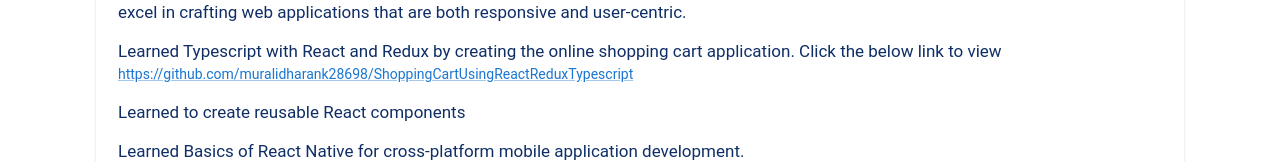
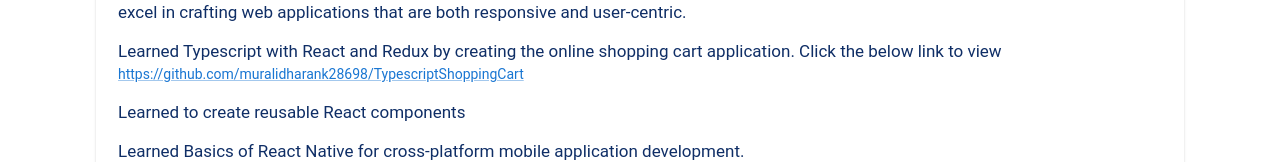
Before and after one commit to muralidharank28698/my_portfolio, a React (Create React App) app: page /profession in a window 1280 px wide. Shown: the part 753-915 px from the top of the page. Built offline with nearby package versions, Linux system fonts and the light colour scheme.

Commit message:
github project url added

```diff
--- a/src/components/Experience/ExperiencePage.jsx
+++ b/src/components/Experience/ExperiencePage.jsx
@@ -74,23 +74,19 @@ const ExperiencePage = () => {
               application. Click the below link to view{' '}
               <span className="fullLink">
                 <Link
-                  href={
-                    'https://github.com/muralidharank28698/ShoppingCartUsingReactReduxTypescript'
-                  }
+                  href={'https://github.com/muralidharank28698/TypescriptShoppingCart'}
                   target="_blank"
                   style={{ fontSize: 14 }}
                 >
-                  https://github.com/muralidharank28698/ShoppingCartUsingReactReduxTypescript
+                  https://github.com/muralidharank28698/TypescriptShoppingCart
                 </Link>
               </span>
               <span className="linkName">
                 <Link
-                  href={
-                    'https://github.com/muralidharank28698/ShoppingCartUsingReactReduxTypescript'
-                  }
+                  href={'https://github.com/muralidharank28698/TypescriptShoppingCart'}
                   target="_blank"
                 >
-                  ShoppingCartUsingReactReduxTypescript
+                  TypescriptShoppingCart
                 </Link>
               </span>
             </Typography>
```
